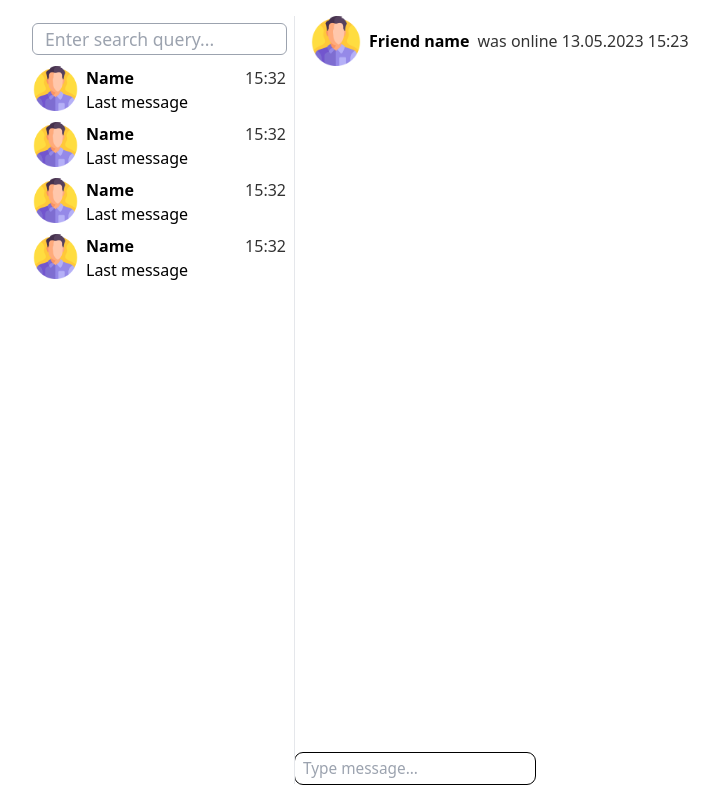
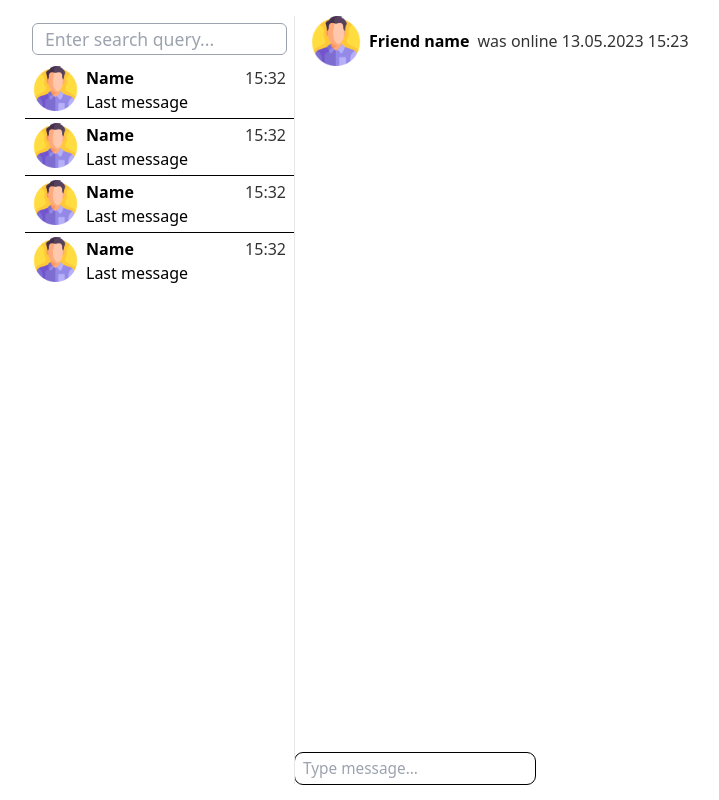
Before and after one commit to udborets/chat-app, a Next.js app in the folder client/: page /chat in a window 1280 px wide. Shown: the whole page, without its empty margins (31-750 px from the left). Built offline with nearby package versions, Linux system fonts and the light colour scheme.

Commit message:
add chat list styles

```diff
--- a/client/features/ChatMenu/ChatList/ChatList.tsx
+++ b/client/features/ChatMenu/ChatList/ChatList.tsx
@@ -2,11 +2,12 @@ import { FC } from "react";
 
 import { ChatListProps } from "./models";
 import ChatListItem from "./ChatListItem/ChatListItem";
+import styles from './styles.module.scss';
 
 const ChatList: FC<ChatListProps> = ({ }) => {
   return (
     <ul
-      className="flex flex-col w-full"
+      className={`flex flex-col w-full ${styles.chatListItemBorder}`}
     >
       <ChatListItem />
       <ChatListItem />
--- /dev/null
+++ b/client/features/ChatMenu/ChatList/styles.module.scss
@@ -0,0 +1,8 @@
+.chatListItemBorder {
+  & li {
+    border-bottom: 1px solid black;
+    &:last-child {
+      border: none;
+    }
+  }
+}
```
